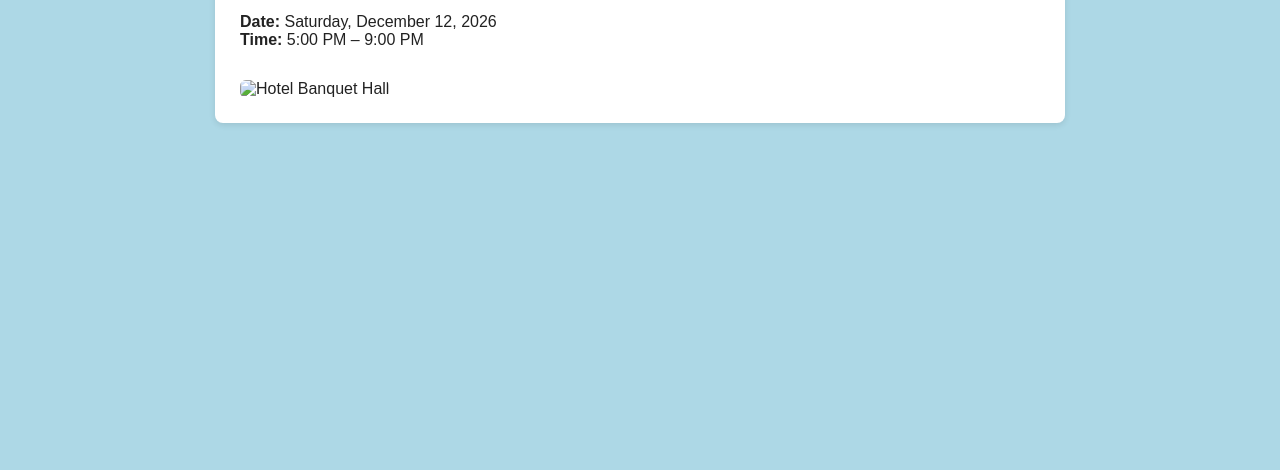
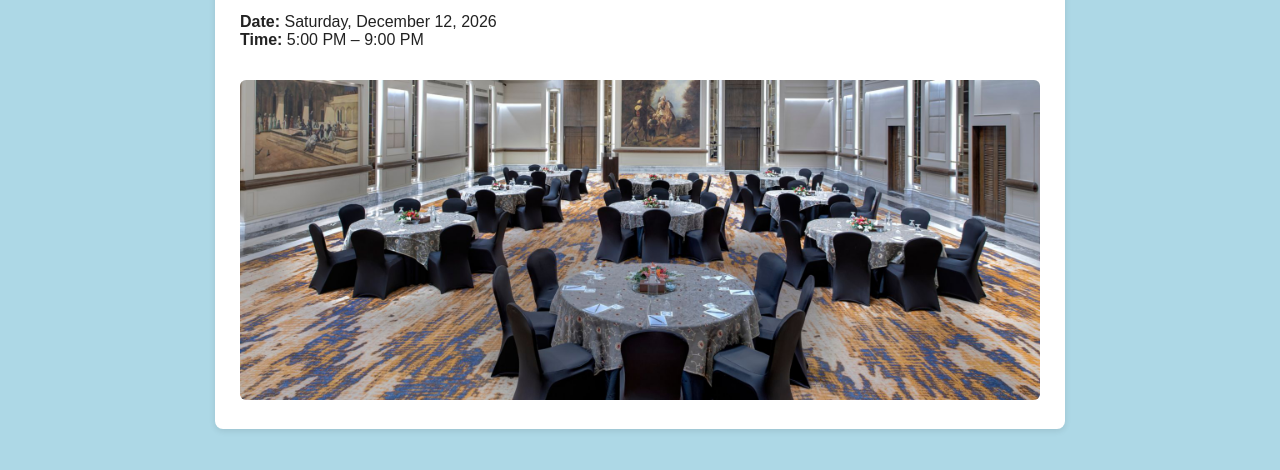
Before and after one commit to abdul210-abd/event_invitation, a plain HTML site: page index.html in a window 1280 px wide. Shown: the part 204-674 px from the top of the page. Drawn offline with Linux system fonts and the light colour scheme.

Commit message:
Fix image source path in index.html

```diff
--- a/index.html
+++ b/index.html
@@ -21,7 +21,7 @@
     <p>Join us for an unforgettable evening of celebration, networking, and fine dining at the Grand Hotel Ballroom.</p>
     <p><strong>Date:</strong> Saturday, December 12, 2026<br>
        <strong>Time:</strong> 5:00 PM – 9:00 PM</p>
-    <img src="image/hotel.jpg" alt="Hotel Banquet Hall">
+    <img src="hotel.jpg" alt="Hotel Banquet Hall">
   </div>
 
 </body>
```
